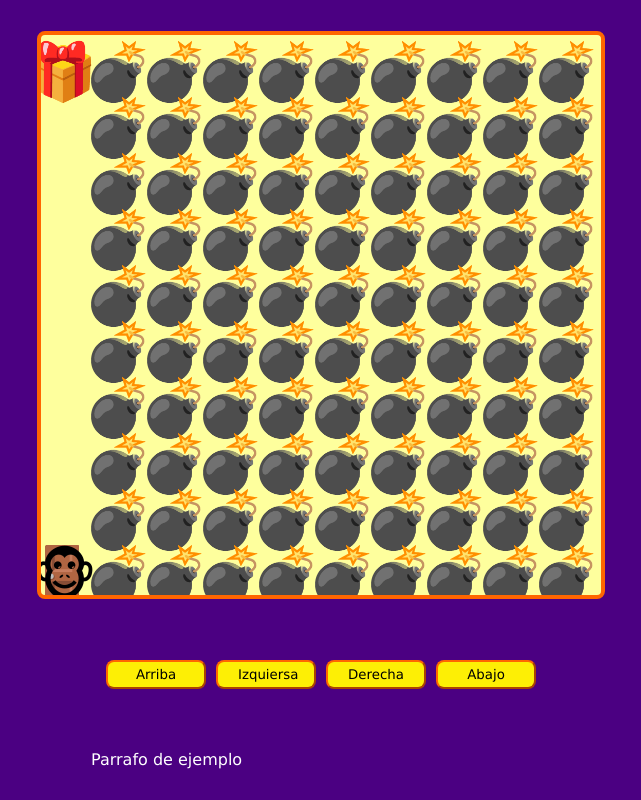
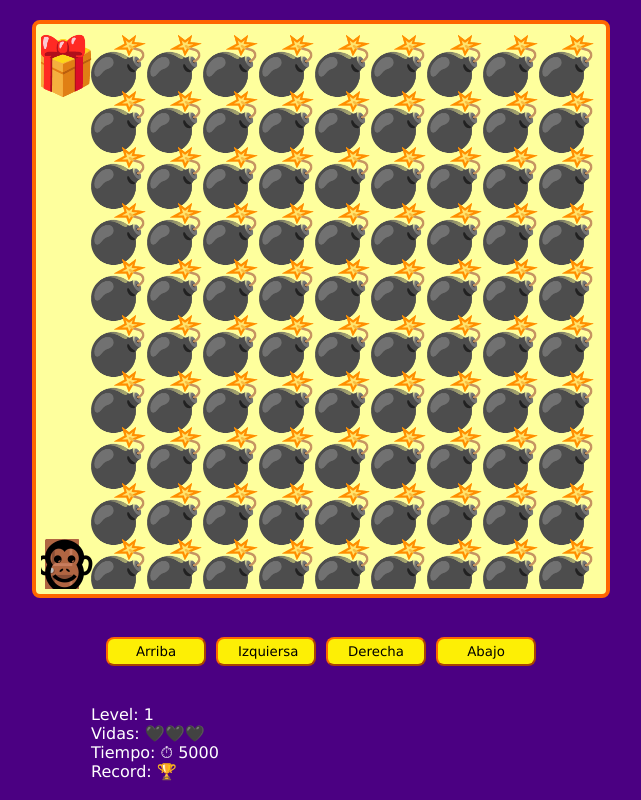
Before and after one commit to CAMILOBLANDON/Taller-Pr-ctico-de-JavaScript-videogames, a plain HTML site: page game/index.html in a window 1280 px wide. Shown: the whole page, without its empty margins (319-960 px from the left). Drawn offline with Linux system fonts and the light colour scheme.

Commit message:
unos de los ultimos commit

```diff
--- a/game/game.js
+++ b/game/game.js
@@ -4,11 +4,21 @@ const btnUp=document.getElementById('up');
 const btnLeft=document.getElementById('left');
 const btnRight=document.getElementById('right');
 const btnDown=document.getElementById('down');
+const livesHtml=document.getElementById('lives')
+const levelHtml=document.getElementById('level')
+const timeHtml=document.getElementById('time')
+const recordView=document.getElementById('record')
+const result=document.getElementById('result')
 
 let canvasSize;
 let elementSize;
 let level=0;
 let lives=3;
+
+let timeStart;
+let timePlayer;
+let timeInterval;
+
 const playerPosition={
     x:undefined,
     y:undefined
@@ -21,6 +31,9 @@ let enemiesPositions=[];
 
 window.addEventListener('load',setCanvasSize);
 window.addEventListener('resize',setCanvasSize);
+function fixNumbre(n){
+    return Number(n.toFixed(2));
+}
 function setCanvasSize(){
 
     if(window.innerHeight > window.innerWidth){
@@ -28,10 +41,12 @@ function setCanvasSize(){
     }else{
         canvasSize=window.innerHeight *0.7;
     }
-
+    canvasSize= Number(canvasSize.toFixed(0));
     canvas.setAttribute('width', canvasSize );
     canvas.setAttribute('height', canvasSize );
     elementSize =canvasSize/10;
+    playerPosition.x=undefined;
+    playerPosition.y=undefined;
     startGame();
 }
 
@@ -45,9 +60,17 @@ function startGame(){
         gameWin();
         return;
     }
+
+    if(!timeStart){
+        timeStart=Date.now();
+        timeInterval=setInterval(showTime,100);
+        showRecord();
+    }
+
     const mapRows=map.trim().split('\n');
     const mapRowsCols= mapRows.map(row => row.trim().split(''))
-
+    showLives();
+    showLevel();
     game.clearRect(0,0,canvasSize,canvasSize);
     enemiesPositions=[];
     mapRowsCols.forEach((row,rowI) => {
@@ -119,24 +142,68 @@ function movePlayer(){
     playerPosition.y);
 
 }
+
 function levelFail(){
-    // lives-=1;
-    // if(lives<=0){
-    //     console.log('GAME OVER')
-    // }
-    // return;
+    lives-=1;
+
+    if(lives<=0){
+        lives=3;
+        level =0;
+        timeStart=undefined;
+    }
     playerPosition.x=undefined;
     playerPosition.y=undefined;
+
+    startGame();
 }
+
 function levelWin(){
     console.log('new level')
     level++
     startGame();
 }
+
 function gameWin(){
-    console.log('Acabaste El juego')
+    console.log('Acabaste El juego');
+    clearInterval(timeInterval);
+
+    const recordTime = localStorage.getItem('record_time');
+    const playerTime =Date.now() - timeStart;
+
+    if(recordTime){
+        if(recordTime >= playerTime){
+            localStorage.setItem('record_time',playerTime);
+            result.innerHTML='SUPERASTE EL RECORD';
+        }else{
+            result.innerHTML='lo siento, no superaste el records :(';
+        }
+    }else{
+        localStorage.setItem('record_time',playerTime);
+    }
+    console.log({recordTime,playerTime});
 
 }
+
+function showLives(){
+    const heartsArray=Array(lives).fill(emojis['HEART']);
+    livesHtml.innerHTML='';
+    heartsArray.forEach(heart=>livesHtml.append(heart))
+    // livesHtml.innerHTML=heartsArray;
+}
+
+function showLevel(){
+    levelHtml.innerHTML=level+1;
+}
+
+function showTime(){
+    timeHtml.innerHTML=Date.now()- timeStart;
+}
+function showRecord(){
+    recordView.innerHTML = localStorage.getItem('record_time');
+}
+
+
+
 window.addEventListener('keydown',moveByKeys);
 btnUp.addEventListener('click',moveUp);
 btnLeft.addEventListener('click',moveLeft);
@@ -148,6 +215,14 @@ function moveByKeys(event){
     else if(event.key == 'ArrowLeft') moveLeft();
     else if (event.key == 'ArrowRight') moveRight();
     else if(event.key == 'ArrowDown') moveDown();
+    else if(event.key == 'w') moveUp();
+    else if(event.key == 'a') moveLeft();
+    else if (event.key == 'd') moveRight();
+    else if(event.key == 's') moveDown();
+    else if(event.key == 'W') moveUp();
+    else if(event.key == 'A') moveLeft();
+    else if (event.key == 'D') moveRight();
+    else if(event.key == 'S') moveDown();
 }
 function moveUp(){
  //   console.log('I want to move up')
--- a/game/index.html
+++ b/game/index.html
@@ -19,7 +19,11 @@
         </div>
         <div class="messages">
             <!-- TODO -->
-            <p>Parrafo de ejemplo</p>
+            <p>Level: <span id="level"></span></p>
+            <p>Vidas: <span id="lives"></span></p>
+            <p>Tiempo: ⏱ <span id="time"></span></p>
+            <p>Record: 🏆 <span id="record"></span></p>
+            <p id="result"></p>
         </div>
     </div>
 
--- a/game/maps.js
+++ b/game/maps.js
@@ -5,7 +5,8 @@ const emojis={'-':' '
 ,'PLAYER':'🐵'
 ,'BOMB_COLLISION':'🔥'
 ,'GAME_OVER':'👎'
-,'WIN':'🏆',};
+,'WIN':'🏆',
+'HEART':'🖤',};
 const maps=[];maps.push(`
     IXXXXXXXXX
     -XXXXXXXXX
@@ -17,7 +18,8 @@ const maps=[];maps.push(`
     -XXXXXXXXX
     -XXXXXXXXX
     OXXXXXXXXX
-    `);maps.push(`
+    `);
+    maps.push(`
     O--XXXXXXX
     X--XXXXXXX
     XX----XXXX
@@ -28,7 +30,8 @@ const maps=[];maps.push(`
     XX--XXX-XX
     XXXX---IXX
     XXXXXXXXXX
-    `);maps.push(`
+    `);
+    maps.push(`
     I-----XXXX
     XXXXX-XXXX
     XX----XXXX
@@ -40,15 +43,15 @@ const maps=[];maps.push(`
     XX-----OXX
     XXXXXXXXXX
     `);
-    maps.push(`
-    O-----XXXX
-    XXXXX-XXXX
-    XX----XXXX
-    XX-XXXXXXX
-    XX-XXXXXXX
-    XX-XXX-XXX
-    XX----XXXX
-    XXXX-XXXXX
-    XX----XXXX
-    XXXXXIXXXX
-    `);
+    // maps.push(`
+    // O-----XXXX
+    // XXXXX-XXXX
+    // XX----XXXX
+    // XX-XXXXXXX
+    // XX-XXXXXXX
+    // XX-XXX-XXX
+    // XX----XXXX
+    // XXXX-XXXXX
+    // XX----XXXX
+    // XXXXXIXXXX
+    // `);
--- a/game/style.css
+++ b/game/style.css
@@ -18,6 +18,7 @@ body {
 canvas {
     border: 4px solid #ff6600;
     border-radius: 8px;
+    padding: 5px;
     background-color: #feff9d;
 }
 
@@ -59,7 +60,7 @@ p {
 
 @media (max-width: 440px) {
     button {
-        margin-top: 25px;
+        margin-top: 5px;
     }
 
     #up,
```
Also changed, not shown: 1 other file.
